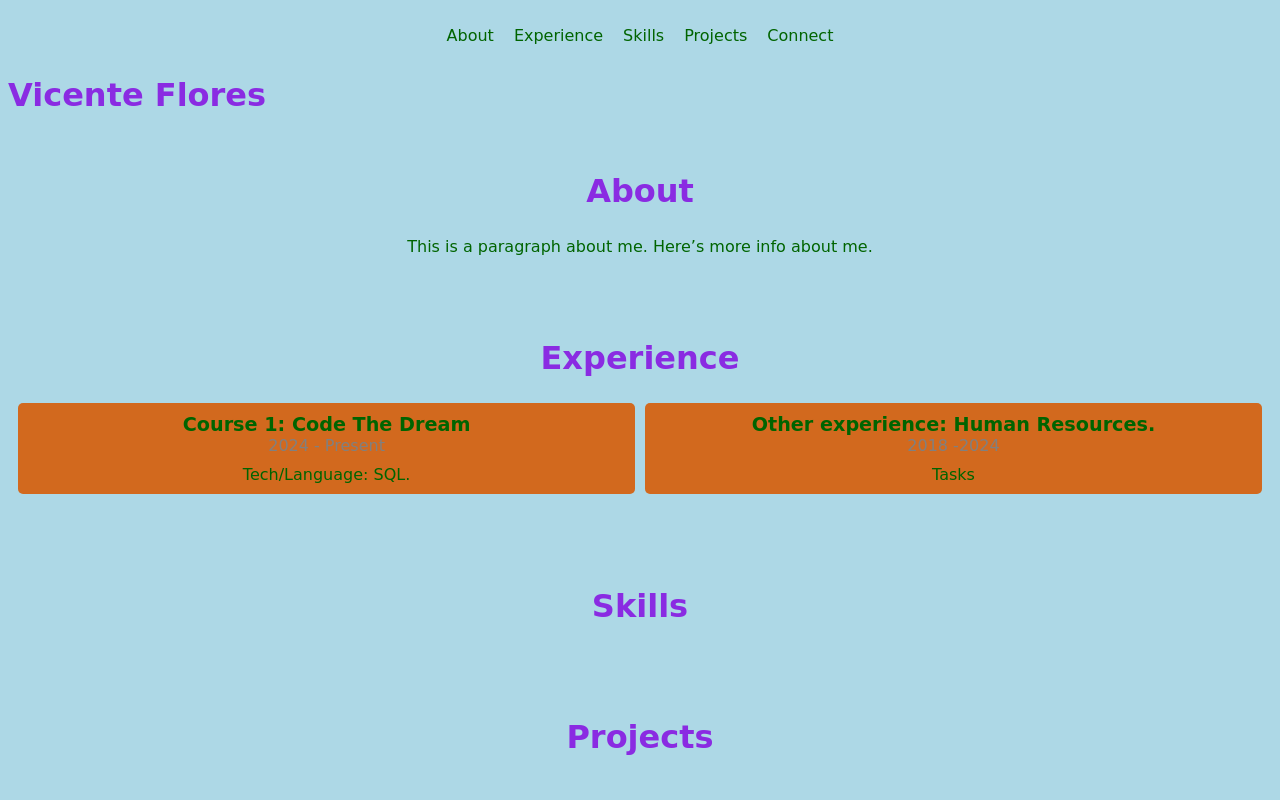
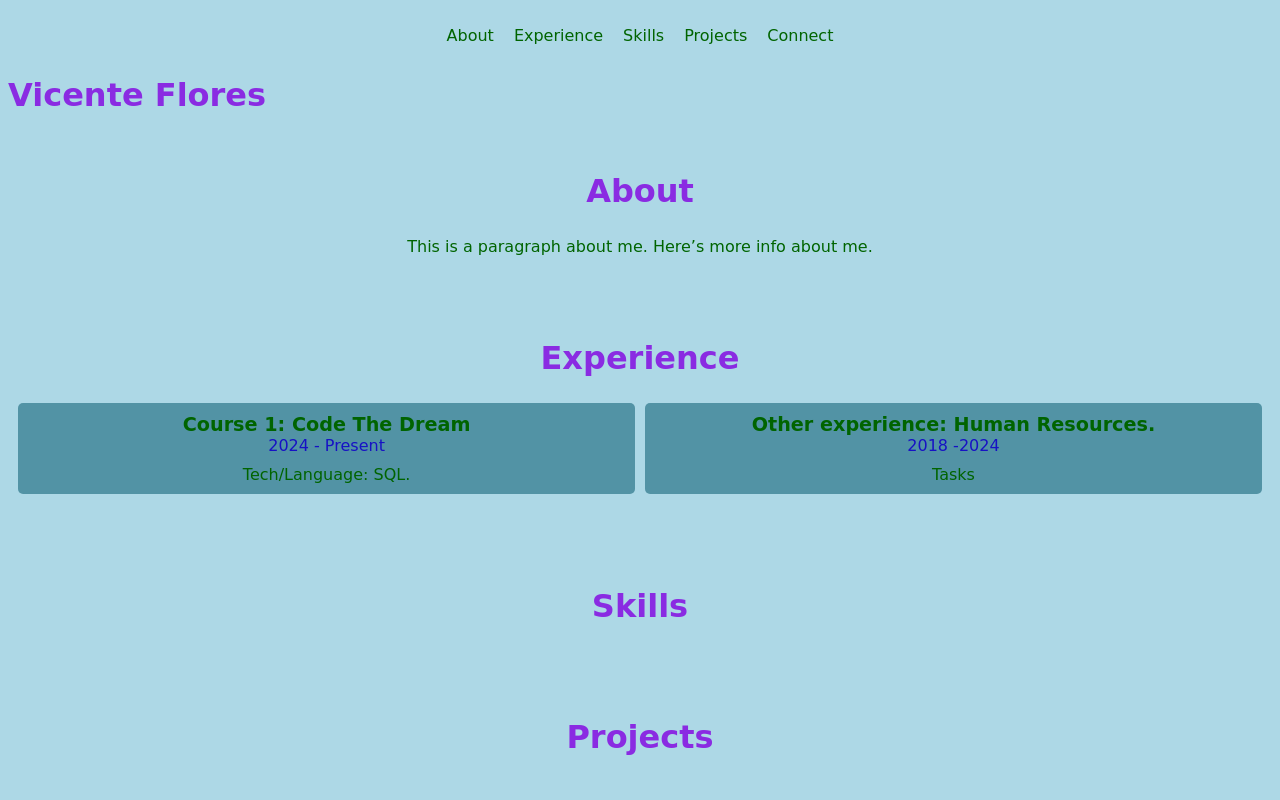
Before and after one commit to Vicentefg10/Vicente-Flores-Jupiter, a plain HTML site: page index.html in a window 1280 px wide. Shown: the top 800 px of the page. Drawn offline with Linux system fonts and the light colour scheme.

Commit message:
Finalizing lesson-9 before merging

```diff
--- a/css/index.css
+++ b/css/index.css
@@ -56,7 +56,7 @@ h1#name {
 }
 
 #Experience li {
-  background-color: chocolate;
+  background-color: rgb(82, 147, 165);
   padding: 10px;
   margin-bottom: 10px;
   border-radius: 5px;
@@ -71,7 +71,7 @@ h1#name {
 }
 
 #Experience li .job-dates {
-  color: gray;
+  color: rgb(23, 17, 197);
   margin-bottom: 10px;
 }
 #Connect ul {
```
